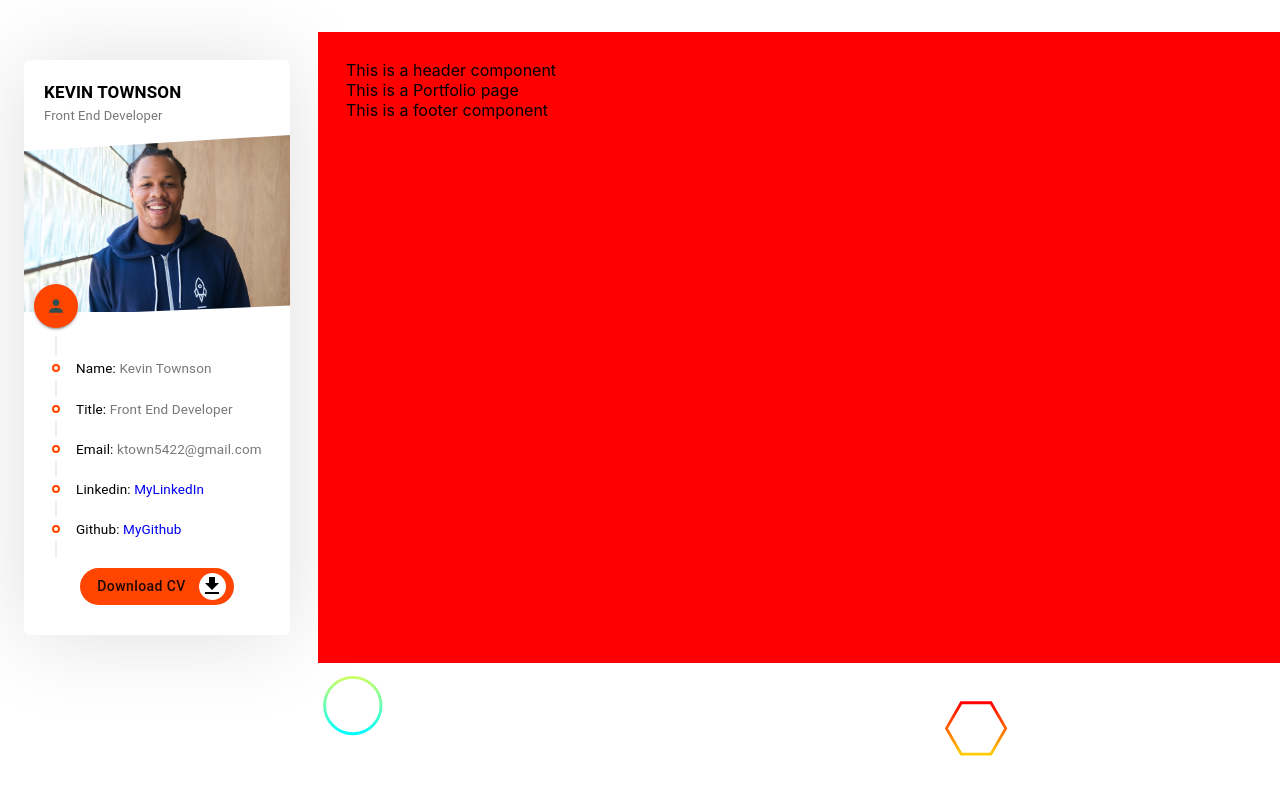
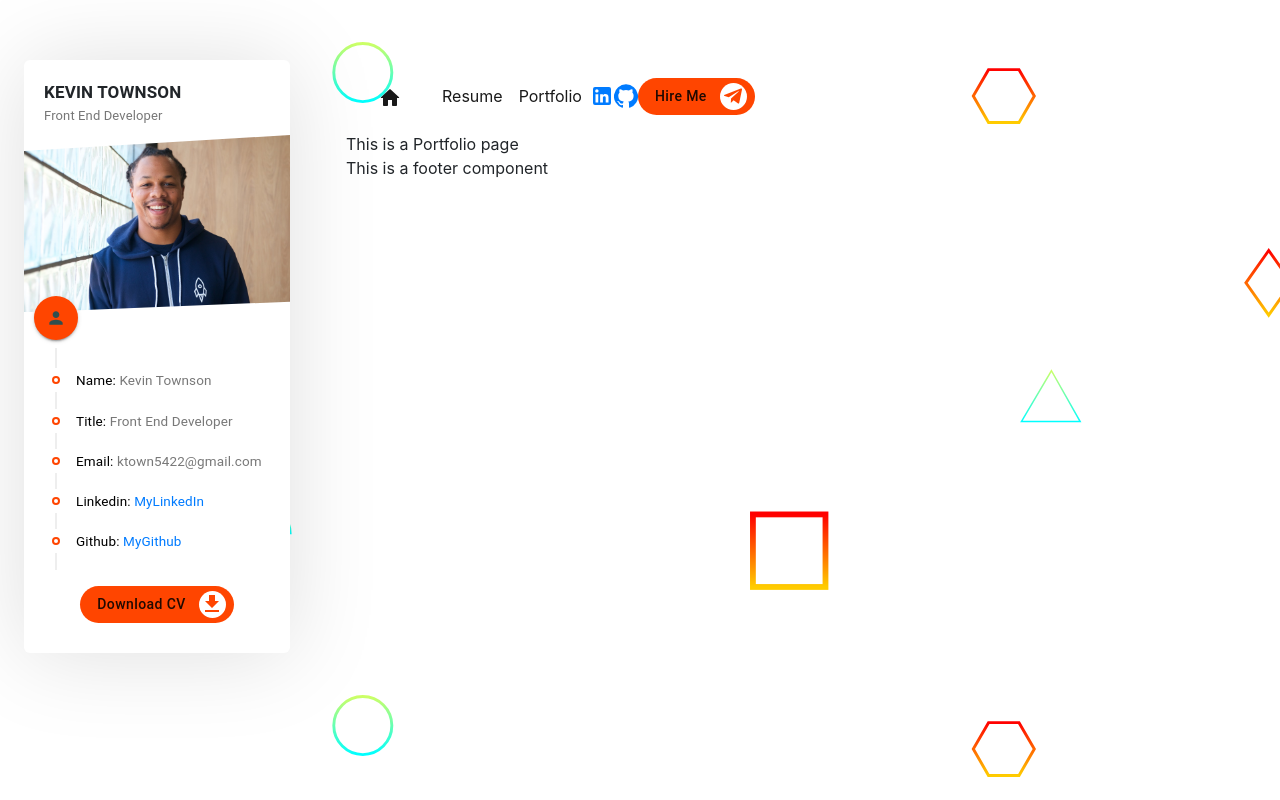
Before and after one commit to ktown5422/reactjs-portfolio, a React (Create React App) app: page /portfolio in a window 1280 px wide. Built offline with nearby package versions, Linux system fonts and the light colour scheme.

Commit message:
created header file and boostrap navbar with react router dom

```diff
--- a/package.json
+++ b/package.json
@@ -9,7 +9,9 @@
     "@testing-library/jest-dom": "^5.11.6",
     "@testing-library/react": "^11.2.2",
     "@testing-library/user-event": "^12.2.2",
+    "bootstrap": "^4.5.3",
     "react": "^17.0.1",
+    "react-bootstrap": "^1.4.0",
     "react-dom": "^17.0.1",
     "react-router-dom": "^5.2.0",
     "react-scripts": "4.0.0",
--- a/src/App.js
+++ b/src/App.js
@@ -18,9 +18,9 @@
         <Grid item xs={12} sm={12} md={4} lg={3}>
           <Profile />
         </Grid>
-        <Grid item xs style={{ backgroundColor: "red" }}>
+        <Grid item xs>
+          <Router>
             <Header />
-          <Router>
               <Switch>
                 <Route path="/portfolio">
                   <Portfolio />
--- a/src/components/Button/Button.css
+++ b/src/components/Button/Button.css
@@ -11,7 +11,7 @@
 }
 
 .custom_btn .btn_icon_container {
-    color: #000 !important;
+    color: var(--main-color) !important;
     background: #fff !important;
     border-radius: 50px !important;
     height: 27px !important;
--- a/src/components/Button/Button.js
+++ b/src/components/Button/Button.js
@@ -1,4 +1,4 @@
-import React from "react"
+import React from "react";
 import { Button } from "@material-ui/core";
 
 import "./Button.css";
--- a/src/components/Header/Header.js
+++ b/src/components/Header/Header.js
@@ -1,11 +1,61 @@
-import React from 'react'
+import React from "react";
+import {
+  Button,
+  Form,
+  FormControl,
+  Nav,
+  Navbar,
+  NavDropdown,
+} from "react-bootstrap";
+import "bootstrap/dist/css/bootstrap.min.css";
+import { Link, NavLink, withRouter } from "react-router-dom";
+import { HomeRounded, Telegram } from "@material-ui/icons";
+import resumeData from "../../utils/resumeData";
+import CustomButton from "../Button/Button";
 
-function Header() {
-    return (
-        <div>
-            This is a header component
-        </div>
-    )
-}
+const Header = (props) => {
+    const pathName = props?.location?.pathName;
+  return (
+    <Navbar expand="lg" sticky="top" className='header'>
+        {/* Home link */}
+        <Nav.Link as={NavLink} to='/'>
+            <Navbar.Brand className='header_home'>
+                <HomeRounded />
+            </Navbar.Brand>
+        </Nav.Link>
 
-export default Header
+        <Navbar.Toggle />
+
+        <Navbar.Collapse>
+            <Nav>
+            {/* Resume Link */}
+                <Nav.Link
+                as={NavLink}
+                to="/"
+                className={pathName == "/" ? "header_link_active" : "header_link"}>
+                Resume
+                </Nav.Link>
+
+             {/* Portfolio Link */}
+             <Nav.Link
+                as={NavLink}
+                to="/portfolio"
+                className={pathName == "/portfolio" ? "header_link_active" : "header_link"}>
+                Portfolio
+                </Nav.Link>
+            </Nav>
+
+            <div className="header_right">
+                {Object.keys(resumeData.socials).map(key => (
+                    <a href={resumeData.socials[key].link} target="">
+                        {resumeData.socials[key].icon}
+                    </a>
+                ))}
+                <CustomButton text={'Hire Me'} icon={<Telegram />} />
+            </div>
+        </Navbar.Collapse>
+    </Navbar>
+  );
+};
+
+export default Header;
--- a/src/components/Timeline/Timeline.js
+++ b/src/components/Timeline/Timeline.js
@@ -1,4 +1,4 @@
-import React from 'react'
+import React from "react";
 import Timeline from '@material-ui/lab/Timeline';
 import TimelineItem from '@material-ui/lab/TimelineItem';
 import TimelineSeparator from '@material-ui/lab/TimelineSeparator';
@@ -7,7 +7,7 @@
 import TimelineDot from '@material-ui/lab/TimelineDot';
 
 
-import './Timeline.css'
+import "./Timeline.css";
 import { Typography } from '@material-ui/core';
 
 const CustomTimeline = ({ title, icon, children }) => {
@@ -39,4 +39,4 @@
     </TimelineSeparator>
 );
 
-export default CustomTimeline
+export default CustomTimeline;
```
Also changed, not shown: 1 other file (tests, documents, lock files or other folders). Lines whose indentation alone changed are shown as unchanged.
